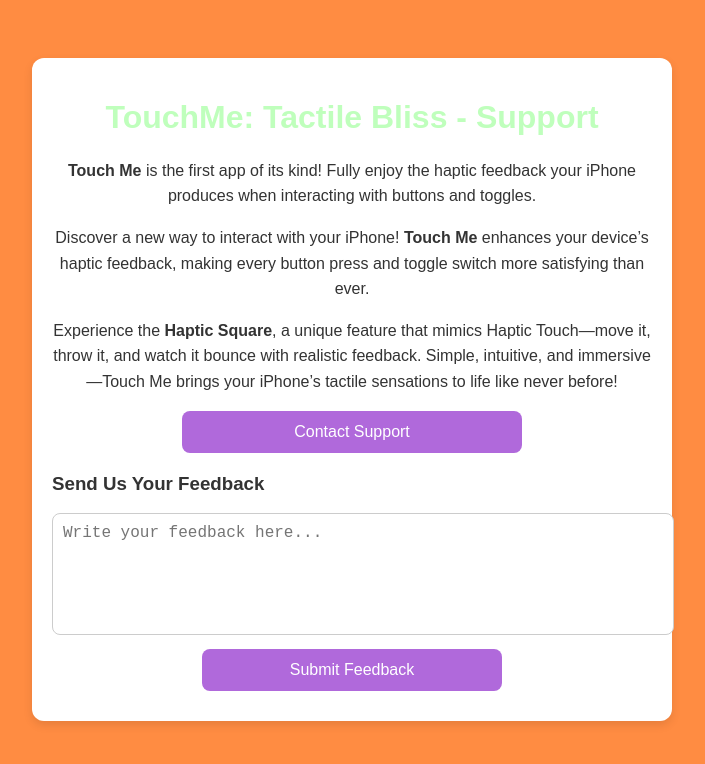
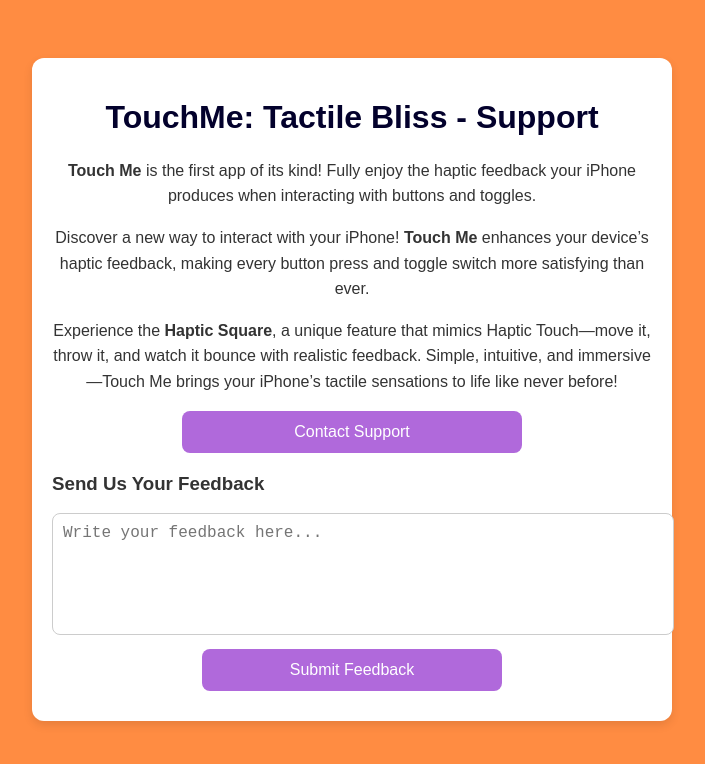
Before and after one commit to pietrosaveri/TouchMeSupport, a plain HTML site: page index.html in a window 1280 px wide. Shown: the whole page, without its empty margins (288-993 px from the left). Drawn offline with Linux system fonts and the light colour scheme.

Commit message:
Update index.html

```diff
--- a/index.html
+++ b/index.html
@@ -21,7 +21,7 @@
             box-shadow: 0px 4px 10px rgba(0, 0, 0, 0.1);
         }
         h1 {
-            color: #BFFFBC;
+            color: #03012C;
         }
         p {
             font-size: 16px;
```
